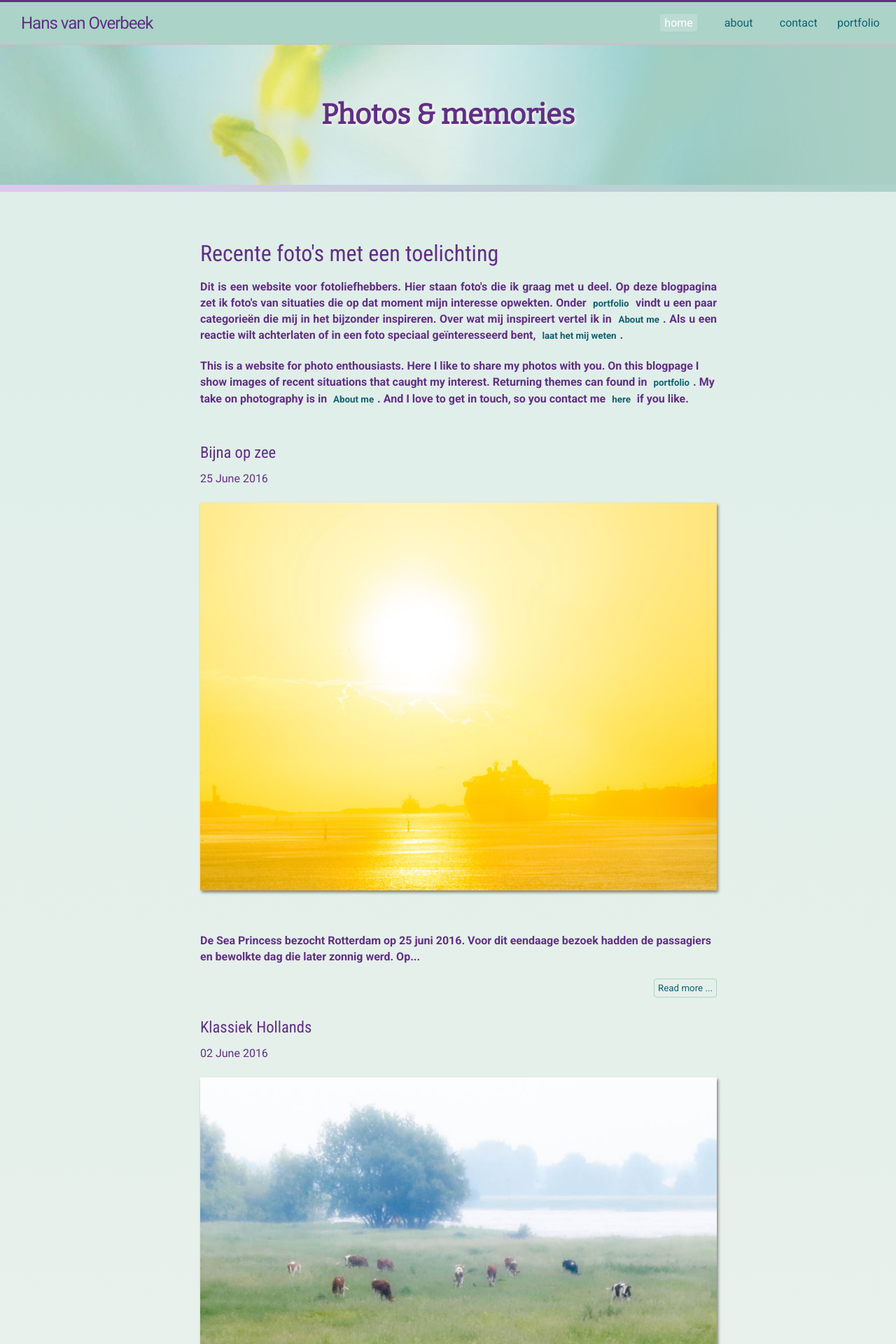
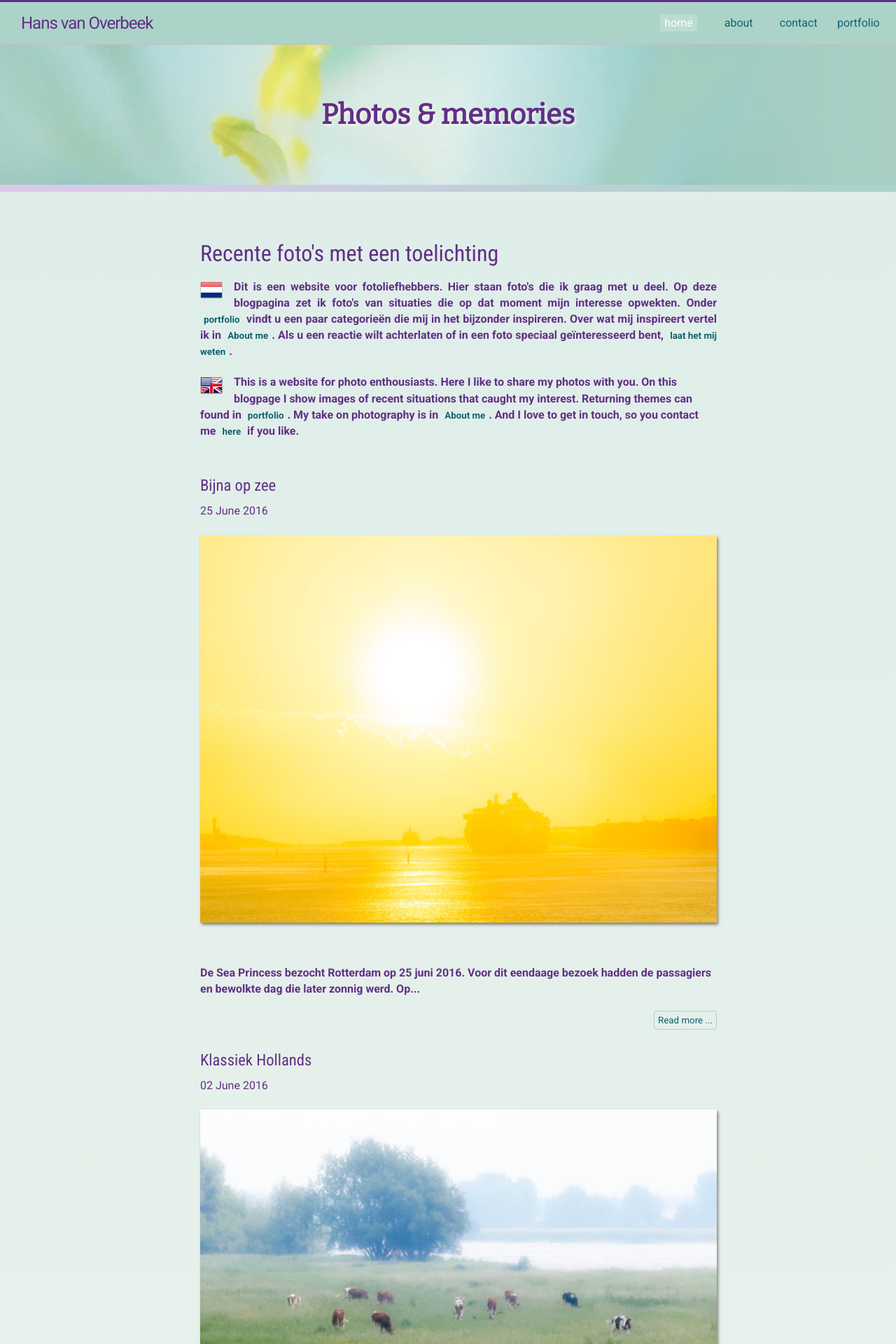
Before and after one commit to hansvanoverbeek/photoblog, a Jekyll site: the page built from index.html, in a window 1280 px wide. Shown: the top 1920 px of the page at 70% size. Built offline with Jekyll 4.4.1, drawn with Linux system fonts in a browser that asks for light colours; the list of posts is cut into pages by our own code.

Commit message:
Update intro.html

```diff
--- a/_includes/intro.html
+++ b/_includes/intro.html
@@ -1,9 +1,12 @@
  <section>
     <h3 class="text-left more-padding-left-30">Recente foto's met een toelichting</h3>
-    <p class="justify plain-link">Dit is een website voor fotoliefhebbers. Hier staan foto&apos;s die ik graag met u deel. Op deze blogpagina zet ik foto's van situaties die op dat moment mijn interesse opwekten. Onder <a href="{{ site.baseurl}}/portfolio/">portfolio</a> vindt u een paar categorie&euml;n die mij in het bijzonder inspireren. Over wat mij inspireert vertel ik in <a href="{{ site.baseurl}}/about/">About me</a>. Als u een reactie wilt achterlaten of in een foto speciaal ge&iuml;nteresseerd bent, <a href="{{ site.baseurl}}/contactt/">laat het mij weten</a>.
+    <p class="justify plain-link">
+      <img src="/images/ned.png" alt="" class="icon-flag">
+     Dit is een website voor fotoliefhebbers. Hier staan foto&apos;s die ik graag met u deel. Op deze blogpagina zet ik foto's van situaties die op dat moment mijn interesse opwekten. Onder <a href="{{ site.baseurl}}/portfolio/">portfolio</a> vindt u een paar categorie&euml;n die mij in het bijzonder inspireren. Over wat mij inspireert vertel ik in <a href="{{ site.baseurl}}/about/">About me</a>. Als u een reactie wilt achterlaten of in een foto speciaal ge&iuml;nteresseerd bent, <a href="{{ site.baseurl}}/contactt/">laat het mij weten</a>.
     </p>
 
     <p class="plain-link">
+      <img src="/images/usuk.png" alt="" class="icon-flag">
       This is a website for photo enthousiasts. Here I like to share my photos with you. On this blogpage I show images of recent situations that caught my interest. Returning themes can found in <a href="{{ site.baseurl}}/portfolio/">portfolio</a>. My take on photography is in <a href="{{ site.baseurl}}/about/">About me</a>. And I love to get in touch, so you contact me <a href="{{ site.baseurl}}/contactt/">here</a> if you like.
     </p>
   </section>
```
